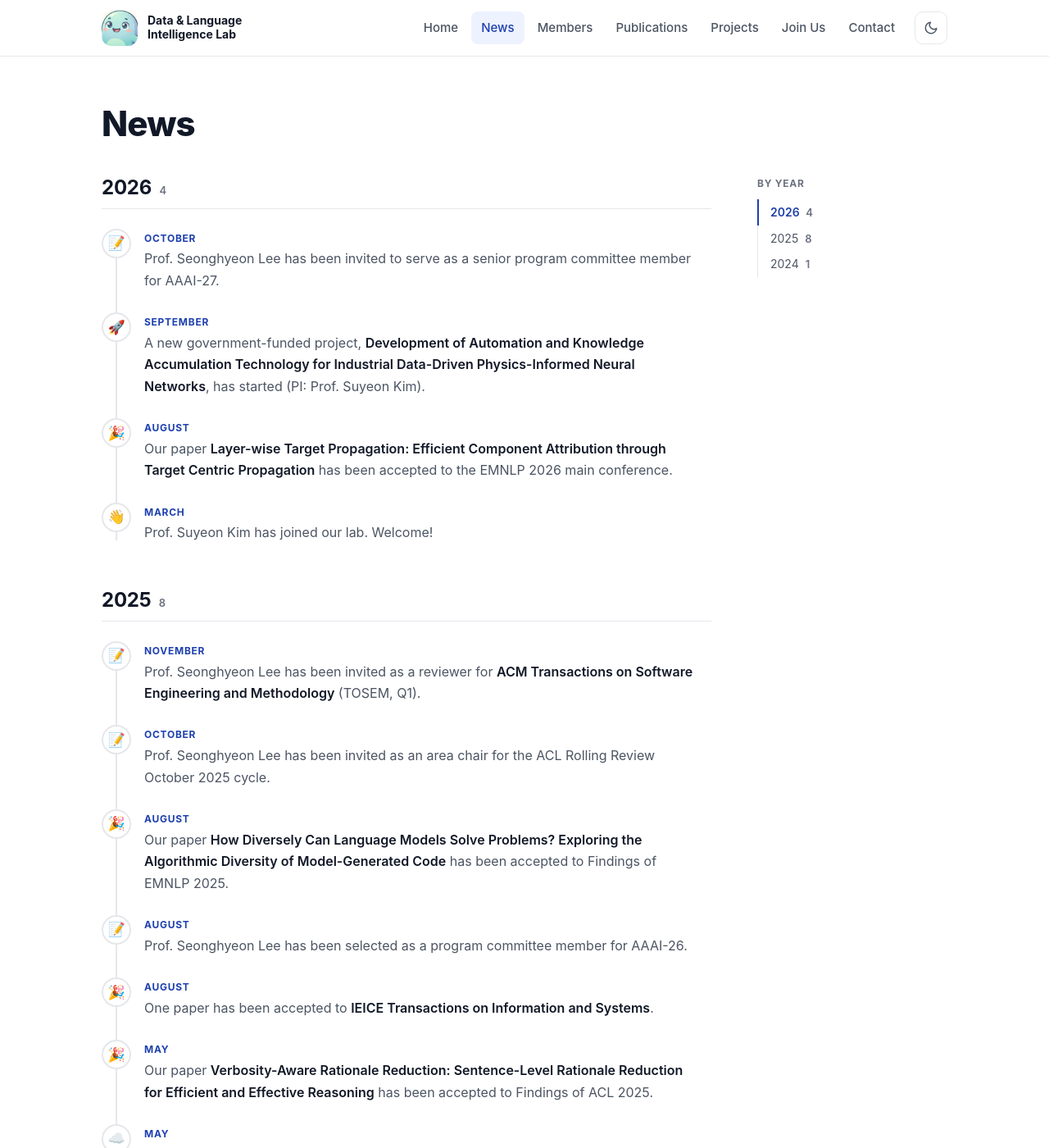
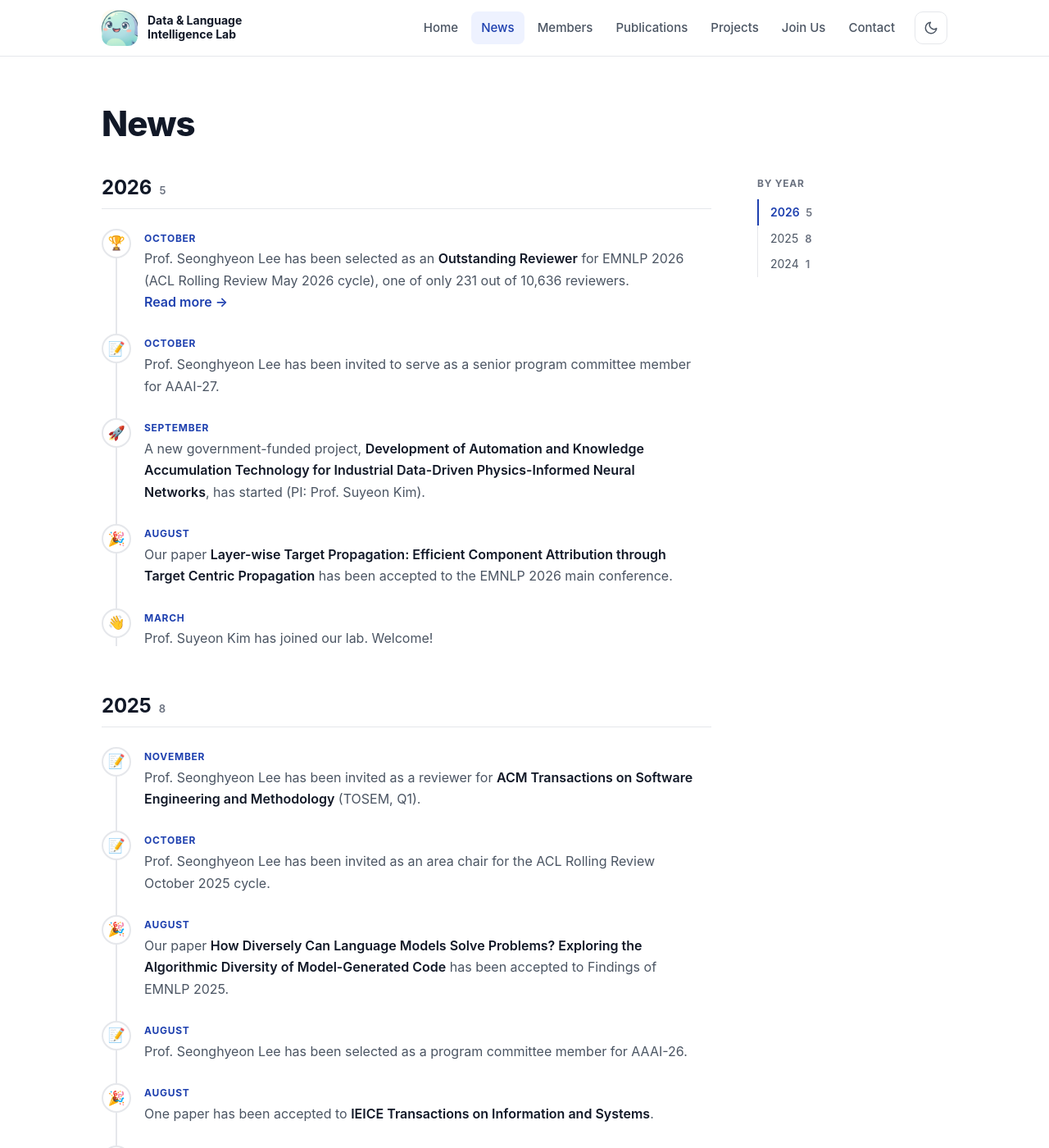
Before and after one commit to knu-dli/knu-dli.github.io, a Jekyll site: the page built from news.html, in a window 1280 px wide and 1400 px high. Shown: the whole window at 82% size. Built offline with Jekyll 4.4.1, drawn with Linux system fonts in a browser that asks for light colours; some web fonts are replaced.

Commit message:
News: add news post pages; EMNLP 2026 Outstanding Reviewer award with certificate
Co-Authored-By: Claude Opus 5.5 <noreply@anthropic.com>

```diff
--- a/_config.yml
+++ b/_config.yml
@@ -23,6 +23,13 @@ webmaster_verifications:
 
 markdown: kramdown
 permalink: pretty
+
+# News posts: one Markdown file per post in _news/, served at /news/<file-name>/.
+# Link a news item to its post with `post: <file-name>` in _data/news.yml.
+collections:
+  news:
+    output: true
+    permalink: /news/:name/
 plugins:
   - jekyll-seo-tag
   - jekyll-sitemap
@@ -33,6 +40,12 @@ defaults:
       path: ""
     values:
       image: /assets/img/og-image.jpg
+  - scope:
+      path: ""
+      type: news
+    values:
+      layout: news-post
+      nav_parent: /news/
 twitter:
   card: summary_large_image
 
--- a/_data/news.yml
+++ b/_data/news.yml
@@ -1,6 +1,11 @@
 # Newest first. date: YYYY-MM-DD (shown as "Mon YYYY"; add `label:` to show something else, e.g. a year).
 # Quote text (it may contain colons and HTML).
+# post: optional; the file name (without .md) of a post in _news/. The news item then links to that post.
 # icon: one emoji, e.g. 🎉 paper accepted · 🚀 project/funding · 📝 reviewing & service · ☁️ resources · 🏆 award · 👋 new member · 🎓 graduation
+- date: 2026-10-17
+  icon: 🏆
+  post: arr-2026-may-outstanding-reviewer
+  text: "Prof. Seonghyeon Lee has been selected as an <em>Outstanding Reviewer</em> for EMNLP 2026 (ACL Rolling Review May 2026 cycle), one of only 231 out of 10,636 reviewers."
 - date: 2026-10-01
   icon: 📝
   text: "Prof. Seonghyeon Lee has been invited to serve as a senior program committee member for AAAI-27."
--- a/_includes/news-list.html
+++ b/_includes/news-list.html
@@ -1,8 +1,8 @@
 <ul class="news-list">
   {% for n in include.items %}
-  <li>
+  <li{% if n.post %} class="has-post"{% endif %}>
     <time datetime="{{ n.date | date: '%Y-%m-%d' }}">{% if n.label %}{{ n.label }}{% else %}{{ n.date | date: '%b %Y' }}{% endif %}</time>
-    <p>{% if n.icon %}<span class="news-icon" aria-hidden="true">{{ n.icon }}</span>{% endif %}<span>{{ n.text }}</span></p>
+    <p>{% if n.icon %}<span class="news-icon" aria-hidden="true">{{ n.icon }}</span>{% endif %}<span>{{ n.text }}{% if n.post %} <a class="news-more" href="{{ '/news/' | append: n.post | append: '/' | relative_url }}">Read more<span class="sr-only"> about this news</span> →</a>{% endif %}</span></p>
   </li>
   {% endfor %}
 </ul>
--- /dev/null
+++ b/_news/arr-2026-may-outstanding-reviewer.md
@@ -0,0 +1,12 @@
+---
+title: Outstanding Reviewer Award, EMNLP 2026
+lead: Prof. Seonghyeon Lee has been recognized as an Outstanding Reviewer for EMNLP 2026, reviewed through the ACL Rolling Review (ARR) May 2026 cycle.
+# Put attachments in assets/news/ and list them here; they are shown below the text.
+# preview: optional image shown in place of an inline PDF (renders on every device).
+files:
+  - title: Outstanding Reviewer certificate
+    path: /assets/news/arr-2026-may-outstanding-reviewer.pdf
+    preview: /assets/news/arr-2026-may-outstanding-reviewer.png
+---
+ACL Rolling Review (ARR) is the centralized peer-review system of the Association for Computational Linguistics, serving venues such as ACL, EMNLP, and NAACL.
+Among the **10,636 reviewers** of the May 2026 cycle, only **231** were selected as Outstanding Reviewers for the quality of their reviews.
--- a/assets/css/style.css
+++ b/assets/css/style.css
@@ -332,6 +332,23 @@ img { max-width: 100%; display: block; }
 .nt-body p { margin: 0; color: var(--text-muted); }
 .nt-body em { color: var(--text); font-style: normal; font-weight: 600; }
 
+/* news items with a post: the whole card links to it */
+.has-post { position: relative; cursor: pointer; }
+.news-more { font-weight: 600; white-space: nowrap; }
+.news-more::after { content: ""; position: absolute; inset: 0; border-radius: 8px; }
+.sr-only { position: absolute; width: 1px; height: 1px; overflow: hidden; clip: rect(0 0 0 0); white-space: nowrap; }
+
+/* news post page */
+.news-post .eyebrow a { color: inherit; }
+.news-post-icon { font-size: 0.85em; }
+.news-file { margin: 32px 0 0; max-width: 880px; }
+.news-file object, .news-file img {
+  display: block; width: 100%; border: 1px solid var(--border); border-radius: var(--radius); background: var(--bg-soft);
+}
+.news-file object { aspect-ratio: 4 / 3; }
+.news-file figcaption { margin-top: 10px; font-size: 14px; color: var(--text-faint); }
+.news-back { margin-top: 40px; font-weight: 600; }
+
 /* ---------- members ---------- */
 .member-group { margin-bottom: 48px; }
 .member-group h2 { font-size: 20px; padding-bottom: 10px; border-bottom: 1px solid var(--border); }
--- a/news.html
+++ b/news.html
@@ -15,11 +15,11 @@ permalink: /news/
         <h2 id="y{{ y.name }}">{{ y.name }} <span class="count">{{ y.items.size }}</span></h2>
         <ol class="news-timeline">
           {% for n in y.items %}
-          <li>
+          <li{% if n.post %} class="has-post"{% endif %}>
             <span class="nt-dot" aria-hidden="true">{{ n.icon | default: "•" }}</span>
             <div class="nt-body">
               {% unless n.label %}<time datetime="{{ n.date | date: '%Y-%m' }}">{{ n.date | date: '%B' }}</time>{% endunless %}
-              <p>{{ n.text }}</p>
+              <p>{{ n.text }}{% if n.post %} <a class="news-more" href="{{ '/news/' | append: n.post | append: '/' | relative_url }}">Read more<span class="sr-only"> about this news</span> →</a>{% endif %}</p>
             </div>
           </li>
           {% endfor %}
```
Also changed, not shown: _layouts/news-post.html (added, +30 -0 lines), README.md, assets/news/arr-2026-may-outstanding-reviewer.png (added), 1 other file.
